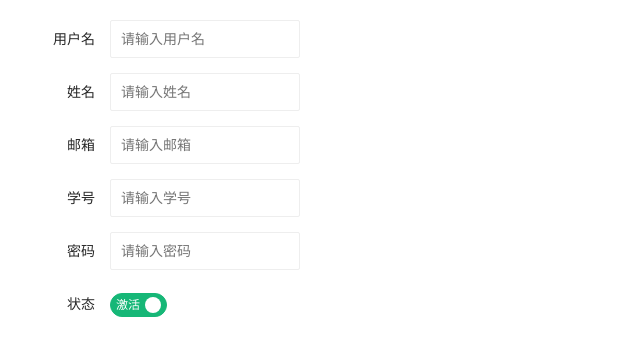
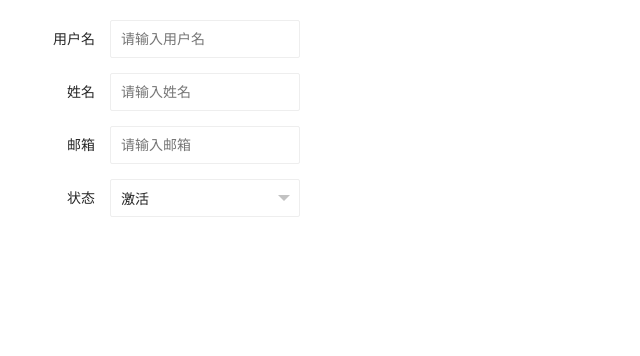
Before and after one commit to SYSUMSC/aigame, a FastAPI app: page /admin/user_form in a window 1280 px wide. Shown: the top 356 px of the page, without its empty margins (0-640 px from the left). Run offline with FastAPI, Linux system fonts and the light colour scheme.

Commit message:
表单form用宏封装

```diff
--- /dev/null
+++ b/app/admin/templates/form_macros.html
@@ -0,0 +1,21 @@
+{% macro input_field(label, name, placeholder='', type='text', value='') %}
+  <div class="layui-form-item">
+    <label class="layui-form-label">{{ label }}</label>
+    <div class="layui-input-inline">
+      <input type="{{ type }}" name="{{ name }}" placeholder="{{ placeholder }}" autocomplete="off" class="layui-input" value="{{ value }}" />
+    </div>
+  </div>
+{% endmacro %}
+
+{% macro select_field(label, name, options=[]) %}
+  <div class="layui-form-item">
+    <label class="layui-form-label">{{ label }}</label>
+    <div class="layui-input-inline">
+      <select name="{{ name }}" class="layui-input">
+        {% for option in options %}
+          <option value="{{ option.value }}">{{ option.label }}</option>
+        {% endfor %}
+      </select>
+    </div>
+  </div>
+{% endmacro %}
--- a/app/admin/templates/user_form.html
+++ b/app/admin/templates/user_form.html
@@ -6,47 +6,13 @@
   <div class="layui-form" lay-filter="layuiadmin-form" id="layuiadmin-form" style="padding: 20px 0 0 0">
     <input type="hidden" name="id" value="0" />
 
-    <div class="layui-form-item">
-      <label class="layui-form-label">用户名</label>
-      <div class="layui-input-inline">
-        <input type="text" name="username" required lay-verify="required" placeholder="请输入用户名" autocomplete="off" class="layui-input" />
-      </div>
-    </div>
+    {% from 'form_macros.html' import input_field, select_field %}
+    {{ input_field('用户名', 'username', '请输入用户名') }}
+    {{ input_field('姓名', 'name', '请输入姓名') }}
+    {{ input_field('邮箱', 'email', '请输入邮箱', 'email') }}
 
-    <div class="layui-form-item">
-      <label class="layui-form-label">姓名</label>
-      <div class="layui-input-inline">
-        <input type="text" name="name" required lay-verify="required" placeholder="请输入姓名" autocomplete="off" class="layui-input" />
-      </div>
-    </div>
+    {{ select_field('状态', 'status', [{'value': 'active', 'label': '激活'}, {'value': 'inactive', 'label': '未激活'}]) }}
 
-    <div class="layui-form-item">
-      <label class="layui-form-label">邮箱</label>
-      <div class="layui-input-inline">
-        <input type="email" name="email" required lay-verify="email" placeholder="请输入邮箱" autocomplete="off" class="layui-input" />
-      </div>
-    </div>
-
-    <div class="layui-form-item">
-      <label class="layui-form-label">学号</label>
-      <div class="layui-input-inline">
-        <input type="text" name="student_id" required lay-verify="required" placeholder="请输入学号" autocomplete="off" class="layui-input" />
-      </div>
-    </div>
-
-    <div class="layui-form-item">
-      <label class="layui-form-label">密码</label>
-      <div class="layui-input-inline">
-        <input type="password" name="password" lay-verify="password" placeholder="请输入密码" autocomplete="off" class="layui-input" />
-      </div>
-    </div>
-
-    <div class="layui-form-item">
-      <label class="layui-form-label">状态</label>
-      <div class="layui-input-inline">
-        <input type="checkbox" name="is_active" lay-skin="switch" lay-text="激活|停用" checked />
-      </div>
-    </div>
 
     <div class="layui-form-item layui-hide">
       <input type="button" lay-submit lay-filter="LAY-user-front-submit" id="LAY-user-front-submit" value="确认" />
```
Also changed, not shown: app/admin/templates/team_form.html (+5 -23 lines).
